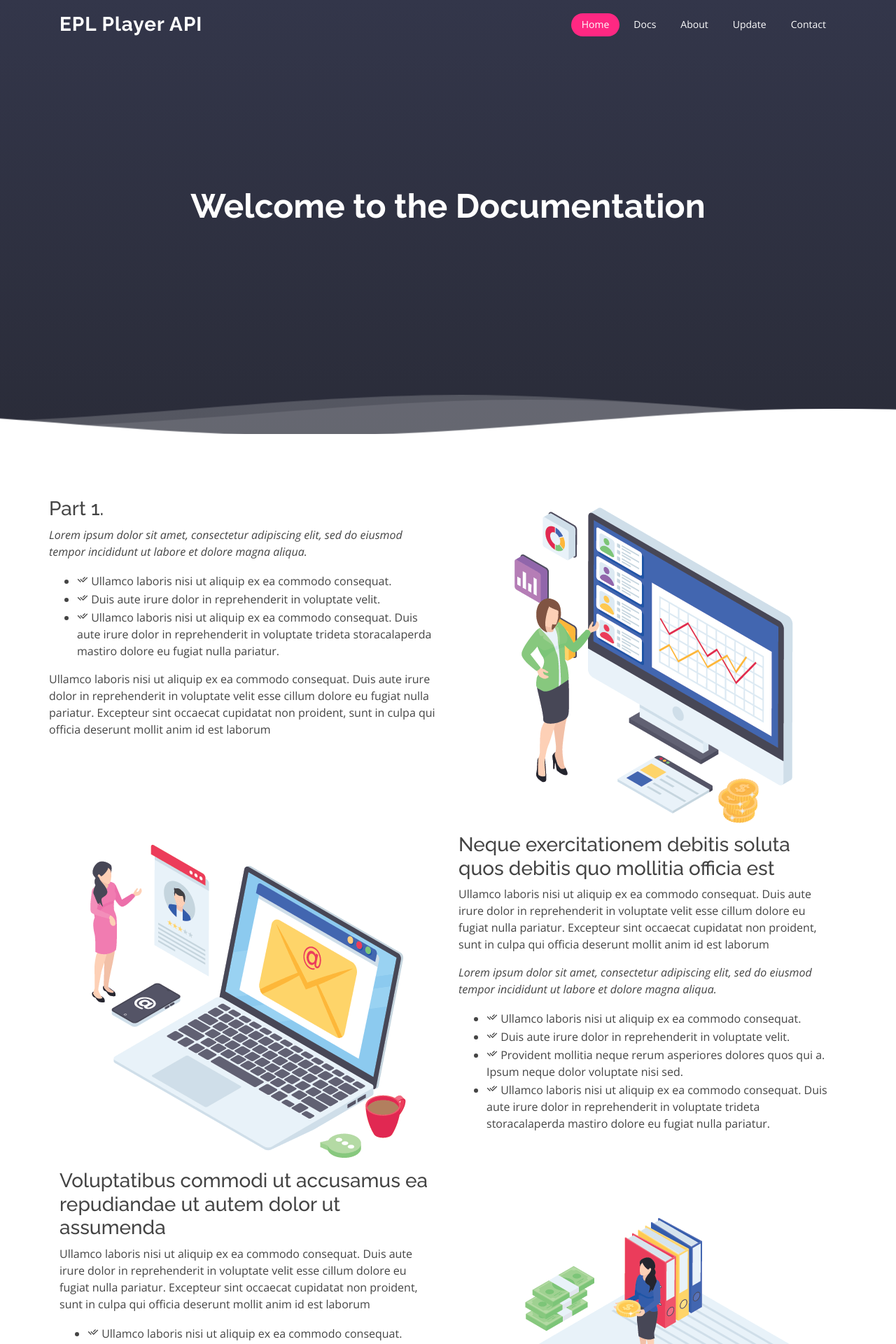
After one commit to pradnyalgandhi/PL_player_api, a Django app: page /docs/ in a window 1280 px wide. The commit adds this page. Shown: the top 1920 px of the page at 70% size. Run offline with Django 3.2, Linux system fonts and the light colour scheme; some libraries are stand-ins or nearby versions.

Commit message:
Updated DB update button; Updated Documentation UI

```diff
--- a/api/scraper.py
+++ b/api/scraper.py
@@ -408,7 +408,7 @@ class PlayerStats:
         '''
         player = []
         # Change loop
-        for i in range(0, 20):
+        for i in range(0, 10):
 
             player_info = {}
             req = requests.get(self.player_urls[i])
--- a/api/static/api/css/style.css
+++ b/api/static/api/css/style.css
@@ -726,7 +726,7 @@ body {
     .cta .cta-btn-container {
       display: flex;
       align-items: center;
-      justify-content: flex-end;
+      justify-content: center;
     }
   }
 
--- a/api/templates/api/base.html
+++ b/api/templates/api/base.html
@@ -38,16 +38,17 @@
     <div class="container d-flex align-items-center">
 
       <div class="logo mr-auto">
-        <h1 class="text-light"><a href="index.html">EPL Player API</a></h1>
+        <h1 class="text-light"><a href="{% url 'home' %}">EPL Player API</a></h1>
         <!-- Uncomment below if you prefer to use an image logo -->
         <!-- <a href="index.html"><img src="assets/img/logo.png" alt="" class="img-fluid"></a>-->
       </div>
 
       <nav class="nav-menu d-none d-lg-block">
         <ul>
-          <li class="active"><a href="#">Home</a></li>
-          <li><a href="#">Docs</a></li>
+          <li class="active"><a href="{% url 'home' %}">Home</a></li>
+          <li><a href="{% url 'docs' %}">Docs</a></li>
           <li><a href="#">About</a></li>
+          <li><a href="{% url 'update-database' %}">Update</a></li>
           <li><a href="#">Contact</a></li>
 
         </ul>
@@ -59,7 +60,26 @@
 
   {% endblock %}
 
+  <!-- ======= Footer ======= -->
+<footer id="footer">
+  <div class="container">
+    <h3>Pradnyal Gandhi</h3>
+    <p>Email : pradnyal.gandhi28@gmail.com</p>
+    <p>Aspiring Python Developer, struggling to complete 7 hrs of sleep everyday.
+      Potential Photographer, soccer fanatic and a substandard musician.</p>
+    <div class="social-links">
+      <a href="https://twitter.com/Pradnyal_2810" target="_blank" class="twitter"><i class="bx bxl-twitter"></i></a>
+      <a href="https://www.facebook.com/pradnyal.gandhi/" target="_blank" class="facebook"><i class="bx bxl-facebook"></i></a>
+      <a href="https://www.instagram.com/nb_2897/" target="_blank" class="instagram"><i class="bx bxl-instagram"></i></a>
+      <a href="https://www.linkedin.com/in/pradnyal-gandhi-b80275184/" target="_blank" class="linkedin"><i class="bx bxl-linkedin"></i></a>
+    </div>
 
+    <div class="credits">
+      Designed copied and edited by <a href="https://rajcablenet.herokuapp.com/about/">Pradnyal Gandhi</a><br>
+
+    </div>
+  </div>
+</footer><!-- End Footer -->
 
   <a href="#" class="back-to-top"><i class="ri-arrow-up-line"></i></a>
 
--- /dev/null
+++ b/api/templates/api/documentation.html
@@ -0,0 +1,145 @@
+{% extends 'api/base.html' %}
+
+{% block content %}
+{% load static %}
+
+  <!-- ======= Hero Section ======= -->
+  <section id="hero" class="d-flex flex-column justify-content-end align-items-center">
+    <div id="heroCarousel" class="container carousel carousel-fade" data-ride="carousel">
+
+      <!-- Slide 1 -->
+      <div class="carousel-item active">
+        <div class="carousel-container">
+          <h2 class="animate__animated animate__fadeInDown">Welcome to the Documentation</h2>
+
+        </div>
+      </div>
+
+    </div>
+
+    <svg class="hero-waves" xmlns="http://www.w3.org/2000/svg" xmlns:xlink="http://www.w3.org/1999/xlink" viewBox="0 24 150 28 " preserveAspectRatio="none">
+      <defs>
+        <path id="wave-path" d="M-160 44c30 0 58-18 88-18s 58 18 88 18 58-18 88-18 58 18 88 18 v44h-352z">
+      </defs>
+      <g class="wave1">
+        <use xlink:href="#wave-path" x="50" y="3" fill="rgba(255,255,255, .1)">
+      </g>
+      <g class="wave2">
+        <use xlink:href="#wave-path" x="50" y="0" fill="rgba(255,255,255, .2)">
+      </g>
+      <g class="wave3">
+        <use xlink:href="#wave-path" x="50" y="9" fill="#fff">
+      </g>
+    </svg>
+
+  </section><!-- End Hero -->
+
+<section id="features" class="features">
+    <div class="container">
+
+      <div class="tab-content" data-aos="fade-up">
+        <div class="row">
+          <div class="row">
+            <div class="col-lg-6 order-2 order-lg-1 mt-3 mt-lg-0">
+              <h3>Part 1.</h3>
+              <p class="font-italic">
+                Lorem ipsum dolor sit amet, consectetur adipiscing elit, sed do eiusmod tempor incididunt ut labore et dolore
+                magna aliqua.
+              </p>
+              <ul>
+                <li><i class="ri-check-double-line"></i> Ullamco laboris nisi ut aliquip ex ea commodo consequat.</li>
+                <li><i class="ri-check-double-line"></i> Duis aute irure dolor in reprehenderit in voluptate velit.</li>
+                <li><i class="ri-check-double-line"></i> Ullamco laboris nisi ut aliquip ex ea commodo consequat. Duis aute irure dolor in reprehenderit in voluptate trideta storacalaperda mastiro dolore eu fugiat nulla pariatur.</li>
+              </ul>
+              <p>
+                Ullamco laboris nisi ut aliquip ex ea commodo consequat. Duis aute irure dolor in reprehenderit in voluptate
+                velit esse cillum dolore eu fugiat nulla pariatur. Excepteur sint occaecat cupidatat non proident, sunt in
+                culpa qui officia deserunt mollit anim id est laborum
+              </p>
+            </div>
+            <div class="col-lg-6 order-1 order-lg-2 text-center">
+              <img src="{% static 'api/img/features-1.png' %}" alt="" class="img-fluid">
+            </div>
+          </div>
+        </div>
+
+          <div class="row">
+            <div class="col-lg-6 order-1 order-lg-1 text-center">
+                <img src="assets/img/features-2.png" alt="" class="img-fluid">
+              </div>
+            <div class="col-lg-6 order-2 order-lg-2 mt-3 mt-lg-0">
+              <h3>Neque exercitationem debitis soluta quos debitis quo mollitia officia est</h3>
+              <p>
+                Ullamco laboris nisi ut aliquip ex ea commodo consequat. Duis aute irure dolor in reprehenderit in voluptate
+                velit esse cillum dolore eu fugiat nulla pariatur. Excepteur sint occaecat cupidatat non proident, sunt in
+                culpa qui officia deserunt mollit anim id est laborum
+              </p>
+              <p class="font-italic">
+                Lorem ipsum dolor sit amet, consectetur adipiscing elit, sed do eiusmod tempor incididunt ut labore et dolore
+                magna aliqua.
+              </p>
+              <ul>
+                <li><i class="ri-check-double-line"></i> Ullamco laboris nisi ut aliquip ex ea commodo consequat.</li>
+                <li><i class="ri-check-double-line"></i> Duis aute irure dolor in reprehenderit in voluptate velit.</li>
+                <li><i class="ri-check-double-line"></i> Provident mollitia neque rerum asperiores dolores quos qui a. Ipsum neque dolor voluptate nisi sed.</li>
+                <li><i class="ri-check-double-line"></i> Ullamco laboris nisi ut aliquip ex ea commodo consequat. Duis aute irure dolor in reprehenderit in voluptate trideta storacalaperda mastiro dolore eu fugiat nulla pariatur.</li>
+              </ul>
+            </div>
+
+          </div>
+
+
+          <div class="row">
+            <div class="col-lg-6 order-2 order-lg-1 mt-3 mt-lg-0">
+              <h3>Voluptatibus commodi ut accusamus ea repudiandae ut autem dolor ut assumenda</h3>
+              <p>
+                Ullamco laboris nisi ut aliquip ex ea commodo consequat. Duis aute irure dolor in reprehenderit in voluptate
+                velit esse cillum dolore eu fugiat nulla pariatur. Excepteur sint occaecat cupidatat non proident, sunt in
+                culpa qui officia deserunt mollit anim id est laborum
+              </p>
+              <ul>
+                <li><i class="ri-check-double-line"></i> Ullamco laboris nisi ut aliquip ex ea commodo consequat.</li>
+                <li><i class="ri-check-double-line"></i> Duis aute irure dolor in reprehenderit in voluptate velit.</li>
+                <li><i class="ri-check-double-line"></i> Provident mollitia neque rerum asperiores dolores quos qui a. Ipsum neque dolor voluptate nisi sed.</li>
+              </ul>
+              <p class="font-italic">
+                Lorem ipsum dolor sit amet, consectetur adipiscing elit, sed do eiusmod tempor incididunt ut labore et dolore
+                magna aliqua.
+              </p>
+            </div>
+            <div class="col-lg-6 order-1 order-lg-2 text-center">
+              <img src="assets/img/features-3.png" alt="" class="img-fluid">
+            </div>
+          </div>
+
+
+          <div class="row">
+            <div class="col-lg-6 order-1 order-lg-1 text-center">
+                <img src="{% static 'api/img/features-4.png' %}" alt="" class="img-fluid">
+            </div>
+            <div class="col-lg-6 order-2 order-lg-2 mt-3 mt-lg-0 ">
+              <h3>Omnis fugiat ea explicabo sunt dolorum asperiores sequi inventore rerum</h3>
+              <p>
+                Ullamco laboris nisi ut aliquip ex ea commodo consequat. Duis aute irure dolor in reprehenderit in voluptate
+                velit esse cillum dolore eu fugiat nulla pariatur. Excepteur sint occaecat cupidatat non proident, sunt in
+                culpa qui officia deserunt mollit anim id est laborum
+              </p>
+              <p class="font-italic">
+                Lorem ipsum dolor sit amet, consectetur adipiscing elit, sed do eiusmod tempor incididunt ut labore et dolore
+                magna aliqua.
+              </p>
+              <ul>
+                <li><i class="ri-check-double-line"></i> Ullamco laboris nisi ut aliquip ex ea commodo consequat.</li>
+                <li><i class="ri-check-double-line"></i> Duis aute irure dolor in reprehenderit in voluptate velit.</li>
+                <li><i class="ri-check-double-line"></i> Ullamco laboris nisi ut aliquip ex ea commodo consequat. Duis aute irure dolor in reprehenderit in voluptate trideta storacalaperda mastiro dolore eu fugiat nulla pariatur.</li>
+              </ul>
+            </div>
+
+          </div>
+
+        </div>
+      </div>
+
+    </div>
+  </section><!-- End Features Section -->
+{% endblock %}
--- a/api/views.py
+++ b/api/views.py
@@ -20,6 +20,11 @@ class Player(TemplateView):
 
 
 def update_models(request):
-   status = update_model()
-   if status == "OK":
-      return render(request, "api/update_db.html")
+   if request.method == "POST":
+      status = update_model()
+      if status == "OK":
+         return render(request, "api/update_db.html")
+   return render(request, "api/update_db.html")
+
+class Documentation(TemplateView):
+   template_name = "api/documentation.html"
--- a/pl_players_api/urls.py
+++ b/pl_players_api/urls.py
@@ -15,11 +15,12 @@ Including another URLconf
 """
 from django.contrib import admin
 from django.urls import path
-from api.views import home, update_models , Player
+from api.views import home, update_models , Documentation, Player
 
 urlpatterns = [
     path('admin/', admin.site.urls),
     path('', home, name="home"),
     path('update_db/',update_models, name="update-database"),
     path('check/', Player.as_view(), name= "check"),
+    path('docs/', Documentation.as_view(), name= "docs")
 ]
```
Also changed, not shown: api/templates/api/home.html (+0 -19 lines), api/templates/api/update_db.html (+22 -1 lines), db.sqlite3.
